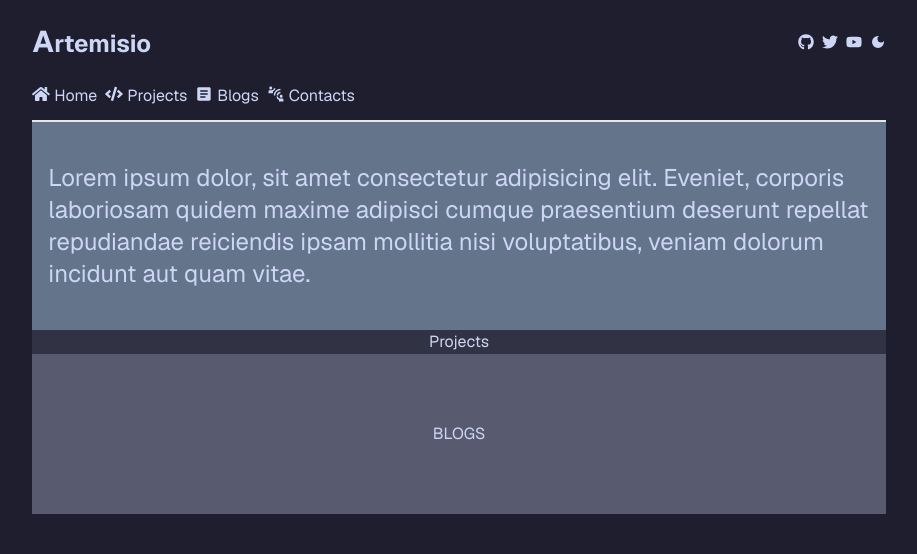
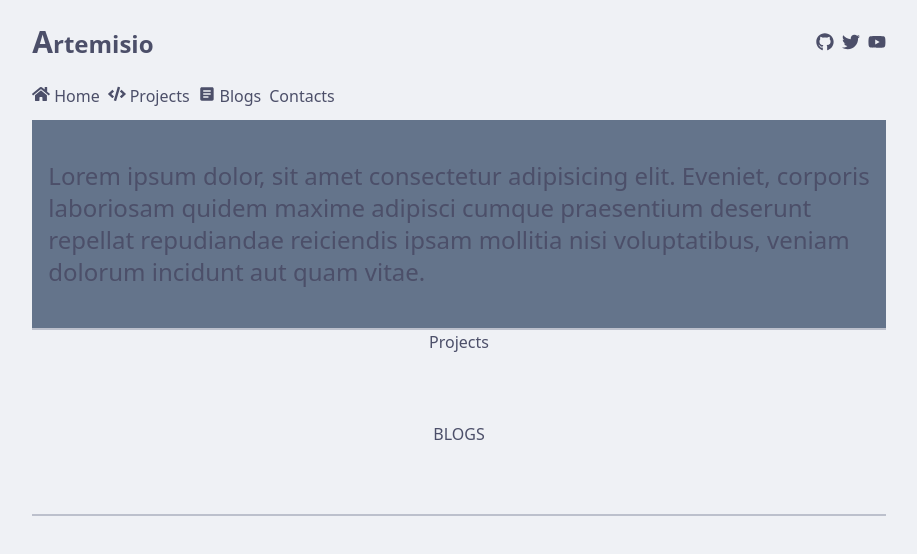
Before and after one commit to CodeWithArtemis/Artemisio, a Next.js app: page / in a window 1280 px wide. Shown: the top 554 px of the page, without its empty margins (181-1098 px from the left). Built offline with nearby package versions, Linux system fonts and the light colour scheme.

Commit message:
V2 Nav DRY

```diff
--- a/package.json
+++ b/package.json
@@ -11,11 +11,17 @@
   },
   "dependencies": {
     "@t3-oss/env-nextjs": "^0.10.1",
+    "class-variance-authority": "^0.7.0",
+    "clsx": "^2.1.1",
     "geist": "^1.3.0",
+    "lucide-react": "^0.378.0",
     "next": "^14.2.1",
+    "next-themes": "^0.3.0",
     "react": "18.2.0",
     "react-dom": "18.2.0",
     "react-icons": "^5.2.1",
+    "tailwind-merge": "^2.3.0",
+    "tailwindcss-animate": "^1.0.7",
     "zod": "^3.23.3"
   },
   "devDependencies": {
--- a/src/app/layout.tsx
+++ b/src/app/layout.tsx
@@ -1,3 +1,4 @@
+import Navbar from "@/components/navbar";
 import "@/styles/globals.css";
 
 import { GeistSans } from "geist/font/sans";
@@ -14,7 +15,9 @@ export default function RootLayout({
 }) {
   return (
     <html lang="en" className={`${GeistSans.variable}`}>
-      <body>
+      <body className="flex-1 md:w-10/12 lg:w-8/12 mx-auto border-b-2">
+     <Navbar/>
+
         {children}</body>
     </html>
   );
--- a/src/app/page.tsx
+++ b/src/app/page.tsx
@@ -1,15 +1,13 @@
 import Link from "next/link";
-import Navbar from "@/components/navbar";
 export default function HomePage() {
   return (
-    <main className="flex-1 md:w-10/12 lg:w-8/12 mx-auto">
+    <main className="">
       {/* Navigation */}
-     <Navbar/>
 
       {/* Main content */}
-      <div className="flex-1 flex flex-col">
+      <div className="flex-1 flex flex-col ">
         {/* Description */}
-        <div className="h-30 bg-slate-500 flex items-center justify-center px-4 py-10 text-2xl ">
+        <div className="h-30 bg-slate-500 flex items-center justify-center px-4 py-10 text-2xl  border-b-2 w-full">
           Lorem ipsum dolor, sit amet consectetur adipisicing elit. Eveniet,
           corporis laboriosam quidem maxime adipisci cumque praesentium deserunt
           repellat repudiandae reiciendis ipsam mollitia nisi voluptatibus,
--- a/src/components/navbar.tsx
+++ b/src/components/navbar.tsx
@@ -2,82 +2,47 @@
 import Link from "next/link";
 import React from "react";
 import Image from "next/image";
-import { FaGithub } from "react-icons/fa";
-import { FaHome } from "react-icons/fa";
-import { FaCode } from "react-icons/fa";
-import { MdArticle } from "react-icons/md";
-import { MdConnectWithoutContact } from "react-icons/md";
+import renderIcon from "@/lib/iconUtils";
+import {FaGithub, FaTwitter, FaYoutube} from "react-icons/fa";
+import data from "@/data/Header.json";
+import { MdDarkMode } from "react-icons/md";
+import { cn } from "@/lib/utils";
 import { usePathname } from "next/navigation";
-import { FaTwitter } from "react-icons/fa";
-import { FaYoutube } from "react-icons/fa";
-import { MdDarkMode } from "react-icons/md";
 
 const Navbar = () => {
-    const pathName=usePathname();
+    const {links,socialLinks,}=data
     return (
-    <header className=" mx-auto h-[15v] w-full items-center  justify-between border-b-2 pt-4">
+    <header className=" mx-auto h-[15v] w-full items-center  justify-between  pt-4">
       <div className="mx-auto flex flex-row items-center  justify-between  py-2">
         <Link className="font-bold" href="/">
           <div className="text-2xl font-bold first-letter:text-3xl ">
             Artemisio
           </div>
         </Link>
-        <nav className="flex items-center space-x-2 ">
-          <Link href="github.com">
-            <FaGithub />
+        <nav className="flex items-center space-x-2">
+      {
+        socialLinks.map((link,index)=>(
+                <Link href={link.link} key={index}  className="flex cursor-pointer ">
+                    {renderIcon(link.icon)}
                 </Link>
-
-            <a>
-            <FaTwitter />
-
-            </a>
-            <a>
-            <FaYoutube />
-
-            </a>
-            <MdDarkMode />
-
+        ))
+      }
       </nav>
       </div>
-      <div className="bg-red">
       <div className="flex items-center justify-start  space-x-2 ">
-          <Link
-            href="/"
-            className="flex cursor-pointer items-center  justify-center  space-x-1 py-3    "
-          >
-            <FaHome className="text-[1.4vw] " />
+{
+    links.map((link,index)=>(
+<Link href={link.link} key={index}  className="flex cursor-pointer items-center  justify-center  space-x-1 py-3">
+    {renderIcon(link.icon)}
     <div className="pt-1  transition-all duration-150 hover:text-subtext0">
-              Home
+        {link.title}
     </div>
+
 </Link>
-          <Link
-            href="/"
-            className="flex cursor-pointer items-center  justify-center  space-x-1 py-3    "
-          >
-            <FaCode className="text-[1.4vw] " />
-            <div className="pt-1  transition-all duration-150 hover:text-subtext0">
-              Projects
+    ))
+}
 </div>
-          </Link>
-          <Link
-            href="/"
-            className="flex cursor-pointer items-center  justify-center  space-x-1 py-3    "
-          >
-            <MdArticle className="text-[1.4vw] " />
-            <div className="pt-1  transition-all duration-150 hover:text-subtext0">
-              Blogs
-            </div>
-            </Link>
-          <Link
-            href="/"
-            className="flex cursor-pointer items-center  justify-center  space-x-1 py-3    ">
-            <MdConnectWithoutContact className="text-[1.4vw] " />
-            <div className="pt-1  transition-all duration-150 hover:text-subtext0 ">
-              Contacts
-            </div>
-          </Link>
-        </div>
-      </div>
+
     </header>
   );
 };
--- /dev/null
+++ b/src/data/Header.json
@@ -0,0 +1,40 @@
+{
+    "links": [
+      {
+        "title": "Home",
+        "icon": "FaHome",
+        "link": "/"
+      },
+      {
+        "title": "Projects",
+        "icon": "FaCode",
+        "link": "/projects"
+      },
+      {
+        "title": "Blogs",
+        "icon": "MdArticle",
+        "link": "/blogs"
+      },
+      {
+        "title": "Contacts",
+        "icon": "mdConnectWithoutContact",
+        "link": "/"
+      }
+    ],
+
+      "socialLinks": [
+        {
+          "icon": "FaGithub",
+          "link": "github.com"
+        },
+        {
+          "icon": "FaTwitter",
+          "link": "twitter.com"
+        },
+        {
+          "icon": "FaYoutube",
+          "link": "youtube.com"
+        }
+      ],
+      "darkModeIcon": true
+    }
--- /dev/null
+++ b/src/lib/iconUtils.tsx
@@ -0,0 +1,29 @@
+// utils/iconUtils.js
+import React from 'react';
+import { FaGithub, FaTwitter, FaYoutube, FaHome, FaCode } from 'react-icons/fa';
+import { MdArticle, MdConnectWithoutContact, MdDarkMode } from 'react-icons/md';
+
+const renderIcon = (iconName:string) => {
+  switch (iconName) {
+    case 'FaGithub':
+      return <FaGithub className='text-[1.4vw]' />;
+    case 'FaTwitter':
+      return <FaTwitter className='text-[1.4vw]'/>;
+    case 'FaYoutube':
+      return <FaYoutube className='text-[1.4vw]'/>;
+    case 'FaHome':
+      return <FaHome className='text-[1.4vw]'/>;
+    case 'FaCode':
+      return <FaCode className='text-[1.4vw]'/>;
+    case 'MdArticle':
+      return <MdArticle className='text-[1.4vw]'/>;
+    case 'MdConnectWithoutContact':
+      return <MdConnectWithoutContact className='text-[1.4vw]'/>;
+    case 'MdDarkMode':
+      return <MdDarkMode className='text-[1.4vw]'/>;
+    default:
+      return null;
+  }
+};
+
+export default renderIcon;
--- /dev/null
+++ b/src/lib/utils.ts
@@ -0,0 +1,6 @@
+import { type ClassValue, clsx } from "clsx"
+import { twMerge } from "tailwind-merge"
+
+export function cn(...inputs: ClassValue[]) {
+  return twMerge(clsx(inputs))
+}
--- a/src/styles/globals.css
+++ b/src/styles/globals.css
@@ -1,8 +1,80 @@
 @tailwind base;
-@tailwind components;
-@tailwind utilities;
- @layer base {
-   *{
-          @apply  bg-base text-text;
-   }
- }
+  @tailwind components;
+  @tailwind utilities;
+
+  @layer base {
+    :root {
+      --background: 220 23.077% 94.902%; /* base */
+      --foreground: 233.793 16.022% 35.490%; /* text */
+
+      --muted: 222.857 15.909% 82.745%; /* surface0 */
+      --muted-foreground: 233.333 12.796% 41.373%; /* subtext1 */
+
+      --popover: 220 23.077% 94.902%; /* base */
+      --popover-foreground: 233.793 16.022% 35.490%; /* text */
+
+      --card: 220 23.077% 94.902%; /* base */
+      --card-foreground: 233.793 16.022% 35.490%; /* text */
+
+      --border: 225 13.559% 76.863%; /* surface1 */
+      --input: 225 13.559% 76.863%; /* surface1 */
+
+      --primary: 266.044 85.047% 58.039%; /* mauve */
+      --primary-foreground: 220 23.077% 94.902%; /* base */
+
+      --secondary: 222.857 15.909% 82.745%; /* surface0 */
+      --secondary-foreground: 233.793 16.022% 35.490%; /* text */
+
+      --accent: 222.857 15.909% 82.745%; /* surface0 */
+      --accent-foreground: 233.793 16.022% 35.490%; /* text */
+
+      --destructive: 347.077 86.667% 44.118%; /* red */
+      --destructive-foreground: 220 21.951% 91.961%; /* mantle */
+
+      --ring: 233.793 16.022% 35.490%; /* text */
+
+      --radius: 0.5rem;
+    }
+
+    .dark {
+      --background: 240 21.053% 14.902%; /* base */
+      --foreground: 226.154 63.934% 88.039%; /* text */
+
+      --muted: 236.842 16.239% 22.941%; /* surface0 */
+      --muted-foreground: 226.667 35.294% 80.000%; /* subtext1 */
+
+      --popover: 240 21.053% 14.902%; /* base */
+      --popover-foreground: 226.154 63.934% 88.039%; /* text */
+
+      --card: 240 21.053% 14.902%; /* base */
+      --card-foreground: 226.154 63.934% 88.039%; /* text */
+
+      --border: 234.286 13.208% 31.176%; /* surface1 */
+      --input: 234.286 13.208% 31.176%; /* surface1 */
+
+      --primary: 267.407 83.505% 80.980%; /* mauve */
+      --primary-foreground: 240 21.053% 14.902%; /* base */
+
+      --secondary: 236.842 16.239% 22.941%; /* surface0 */
+      --secondary-foreground: 226.154 63.934% 88.039%; /* text */
+
+      --accent: 236.842 16.239% 22.941%; /* surface0 */
+      --accent-foreground: 226.154 63.934% 88.039%; /* text */
+
+      --destructive: 343.269 81.250% 74.902%; /* red */
+      --destructive-foreground: 240 21.311% 11.961%; /* mantle */
+
+      --ring: 226.154 63.934% 88.039%; /* text */
+
+      --radius: 0.5rem;
+    }
+  }
+
+  @layer base {
+    * {
+      @apply border-border;
+    }
+    body {
+      @apply bg-background text-foreground;
+    }
+  }
--- a/tailwind.config.ts
+++ b/tailwind.config.ts
@@ -1,43 +1,80 @@
-import { type Config } from "tailwindcss";
-import { fontFamily } from "tailwindcss/defaultTheme";
+import type { Config } from "tailwindcss"
 
-export default {
-  content: ["./src/**/*.tsx"],
+const config = {
+  darkMode: ["class"],
+  content: [
+    './pages/**/*.{ts,tsx}',
+    './components/**/*.{ts,tsx}',
+    './app/**/*.{ts,tsx}',
+    './src/**/*.{ts,tsx}',
+	],
+  prefix: "",
   theme: {
+    container: {
+      center: true,
+      padding: "2rem",
+      screens: {
+        "2xl": "1400px",
+      },
+    },
     extend: {
-      colors:{
-
-          // tailwind.config.js
-          rosewater: '#f5e0dc',
-          flamingo: '#f2cdcd',
-          pink: '#f5c2e7',
-          mauve: '#cba6f7',
-          red: '#f38ba8',
-          maroon: '#eba0ac',
-          peach: '#fab387',
-          yellow: '#f9e2af',
-          green: '#a6e3a1',
-          teal: '#94e2d5',
-          sky: '#89dceb',
-          sapphire: '#74c7ec',
-          blue: '#89b4fa',
-          lavender: '#b4befe',
-          text: '#cdd6f4',
-          subtext1: '#bac2de',
-          subtext0: '#a6adc8',
-          overlay2: '#9399b2',
-          overlay1: '#7f849c',
-          overlay0: '#6c7086',
-          surface2: '#585b70',
-          surface1: '#45475a',
-          surface0: '#313244',
-          base: '#1e1e2e',
-          mantle: '#181825'
-      }
-      ,fontFamily: {
-        sans: ["var(--font-geist-sans)", ...fontFamily.sans],
+      colors: {
+        border: "hsl(var(--border))",
+        input: "hsl(var(--input))",
+        ring: "hsl(var(--ring))",
+        background: "hsl(var(--background))",
+        foreground: "hsl(var(--foreground))",
+        primary: {
+          DEFAULT: "hsl(var(--primary))",
+          foreground: "hsl(var(--primary-foreground))",
+        },
+        secondary: {
+          DEFAULT: "hsl(var(--secondary))",
+          foreground: "hsl(var(--secondary-foreground))",
+        },
+        destructive: {
+          DEFAULT: "hsl(var(--destructive))",
+          foreground: "hsl(var(--destructive-foreground))",
+        },
+        muted: {
+          DEFAULT: "hsl(var(--muted))",
+          foreground: "hsl(var(--muted-foreground))",
+        },
+        accent: {
+          DEFAULT: "hsl(var(--accent))",
+          foreground: "hsl(var(--accent-foreground))",
+        },
+        popover: {
+          DEFAULT: "hsl(var(--popover))",
+          foreground: "hsl(var(--popover-foreground))",
+        },
+        card: {
+          DEFAULT: "hsl(var(--card))",
+          foreground: "hsl(var(--card-foreground))",
+        },
+      },
+      borderRadius: {
+        lg: "var(--radius)",
+        md: "calc(var(--radius) - 2px)",
+        sm: "calc(var(--radius) - 4px)",
+      },
+      keyframes: {
+        "accordion-down": {
+          from: { height: "0" },
+          to: { height: "var(--radix-accordion-content-height)" },
+        },
+        "accordion-up": {
+          from: { height: "var(--radix-accordion-content-height)" },
+          to: { height: "0" },
+        },
+      },
+      animation: {
+        "accordion-down": "accordion-down 0.2s ease-out",
+        "accordion-up": "accordion-up 0.2s ease-out",
       },
     },
   },
-  plugins: [],
-} satisfies Config;
+  plugins: [require("tailwindcss-animate")],
+} satisfies Config
+
+export default config
```
Also changed, not shown: components.json (added), src/components/theme-provider.tsx (added), 2 other files (tests, documents, lock files or other folders). Lines whose indentation alone changed are shown as unchanged.
